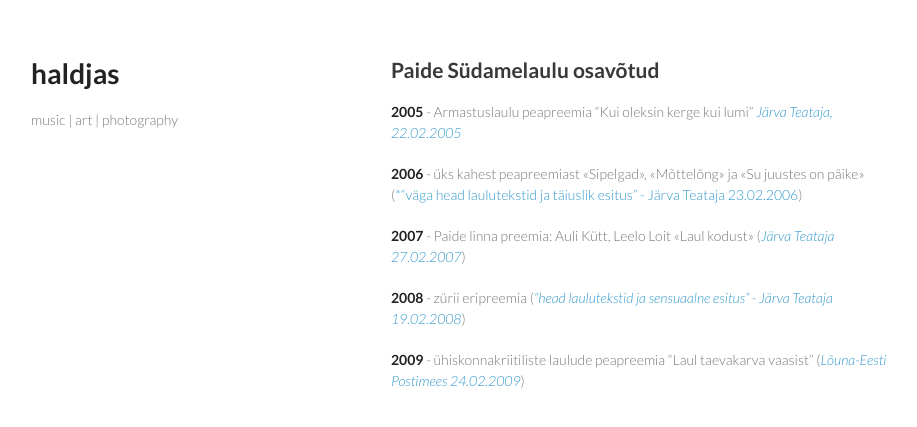
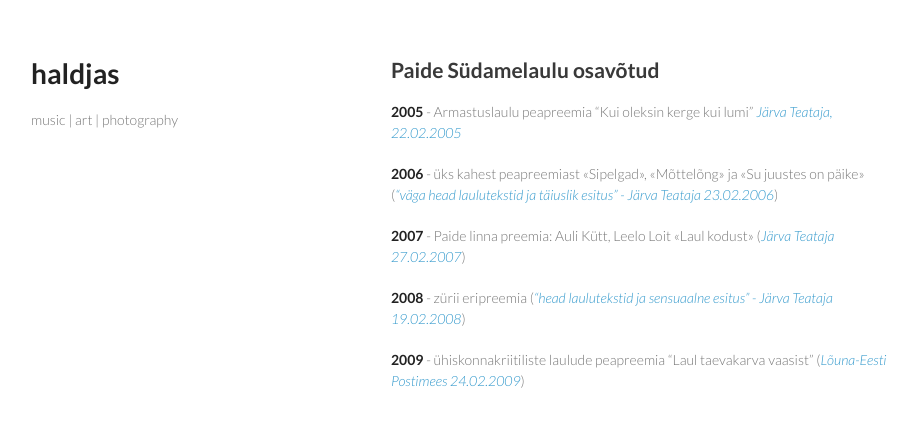
Before and after one commit to kirilind/hldjs, a Jekyll site: the page built from sydamelaul.md, in a window 1280 px wide. Shown: the top 427 px of the page, without its empty margins (179-1096 px from the left). Built offline with Jekyll 4.4.1, drawn with Linux system fonts in a browser that asks for light colours.

```diff
--- a/sydamelaul.md
+++ b/sydamelaul.md
@@ -6,7 +6,7 @@ permalink: /sydamelaul/
 
 **2005** - Armastuslaulu peapreemia “Kui oleksin kerge kui lumi” [*Järva Teataja, 22.02.2005*](https://jarvateataja.postimees.ee/2060917/jarvalane-kirjutas-jarvalane-kirjutas)
 
-**2006** - üks kahest peapreemiast «Sipelgad», «Mõttelõng» ja «Su juustes on päike» ([*"väga head laulutekstid ja täiuslik esitus" - Järva Teataja 23.02.2006](https://jarvateataja.postimees.ee/2064861/laululoojad-ule-eesti-kaisid-sudamelinnas))
+**2006** - üks kahest peapreemiast «Sipelgad», «Mõttelõng» ja «Su juustes on päike» ([*"väga head laulutekstid ja täiuslik esitus" - Järva Teataja 23.02.2006*](https://jarvateataja.postimees.ee/2064861/laululoojad-ule-eesti-kaisid-sudamelinnas))
 
 **2007** - Paide linna preemia: Auli Kütt, Leelo Loit «Laul kodust» ([*Järva Teataja 27.02.2007*](https://jarvateataja.postimees.ee/2069343/sudamelaulud-volusid-kuulajaid))
 
```
